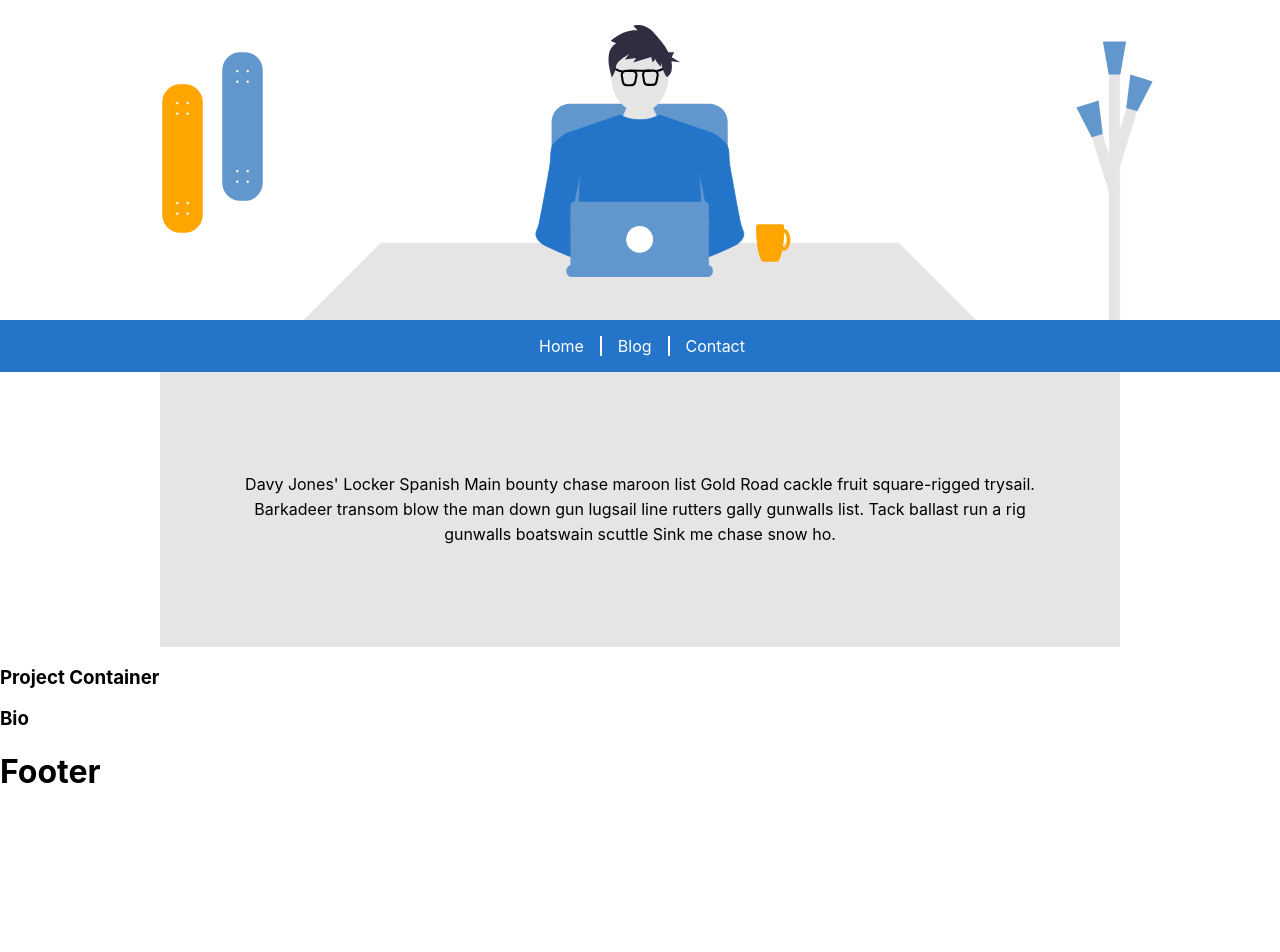
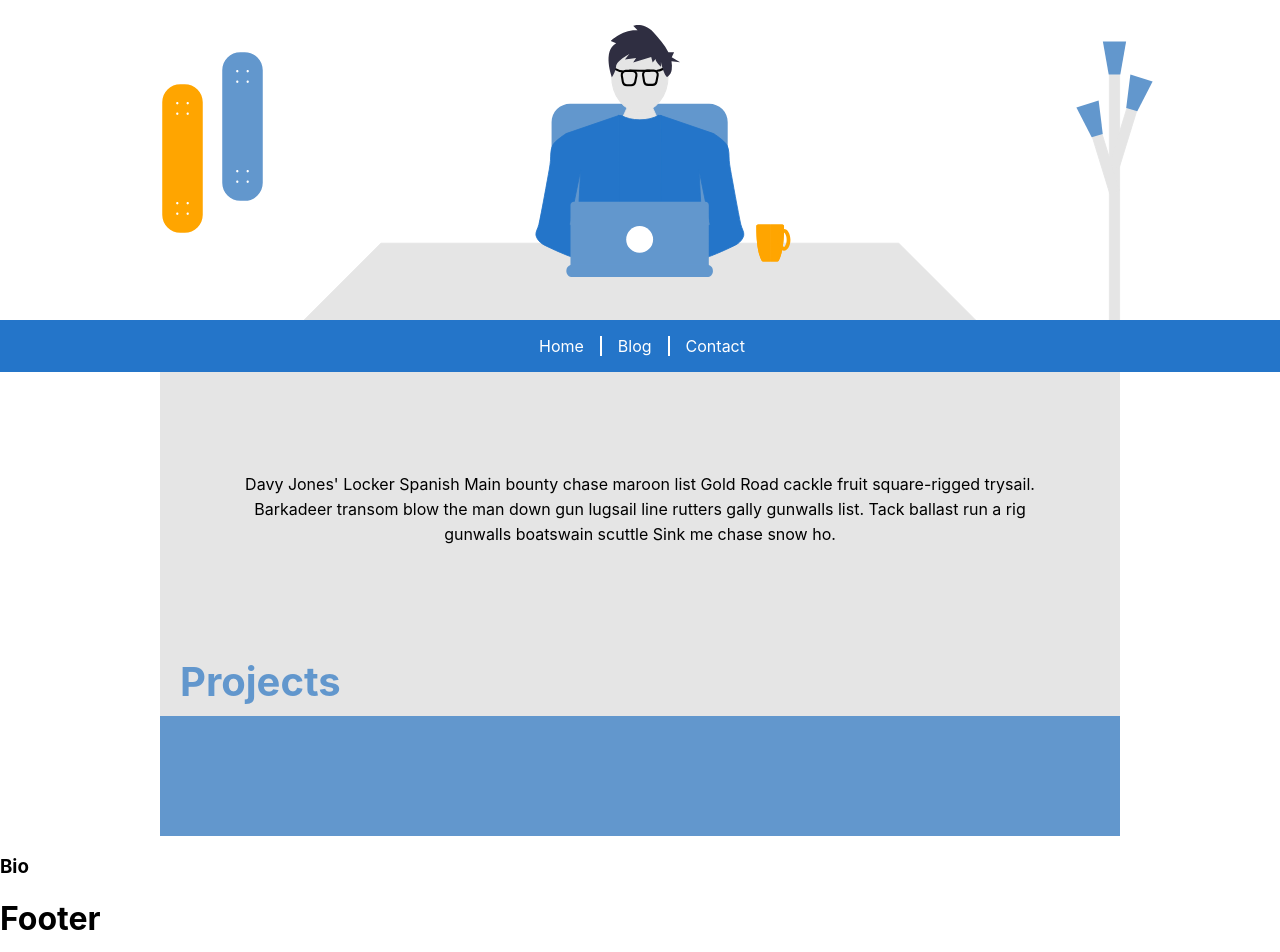
Before and after one commit to SenseiCain/portfolio, a React (Create React App) app in the folder client/: page / in a window 1280 px wide. Shown: the top 952 px of the page. Before the commit the page ends 812 px from the top, so only its background shows below. Built offline with nearby package versions, Linux system fonts and the light colour scheme.

Commit message:
sketched projects container

```diff
--- a/client/src/App.css
+++ b/client/src/App.css
@@ -113,3 +113,23 @@ nav > ul > li > a:hover {
   margin: 0px;
   padding: 100px 80px;
 }
+
+/* PROJECTS */
+
+.projects-title,
+.projects-main {
+}
+
+.projects-title h1 {
+  color: var(--secondary-color);
+  background-color: var(--light-color);
+  padding: 10px 20px;
+  margin: 0px;
+  font-size: 2.5em;
+}
+
+.projects-main {
+  height: 100px;
+  padding: 10px 50px;
+  background-color: var(--secondary-color)
+}
--- a/client/src/containers/ProjectContainer.js
+++ b/client/src/containers/ProjectContainer.js
@@ -3,7 +3,14 @@ import React, { Component } from 'react';
 class ProjectContainer extends Component {
     render() {
         return (
-            <h3>Project Container</h3>
+            <div className="wrapper">
+                <div className="projects-title">
+                    <h1>Projects</h1>
+                </div>
+                <div className="projects-main">
+
+                </div>
+            </div>
         )
     }
 }
```
